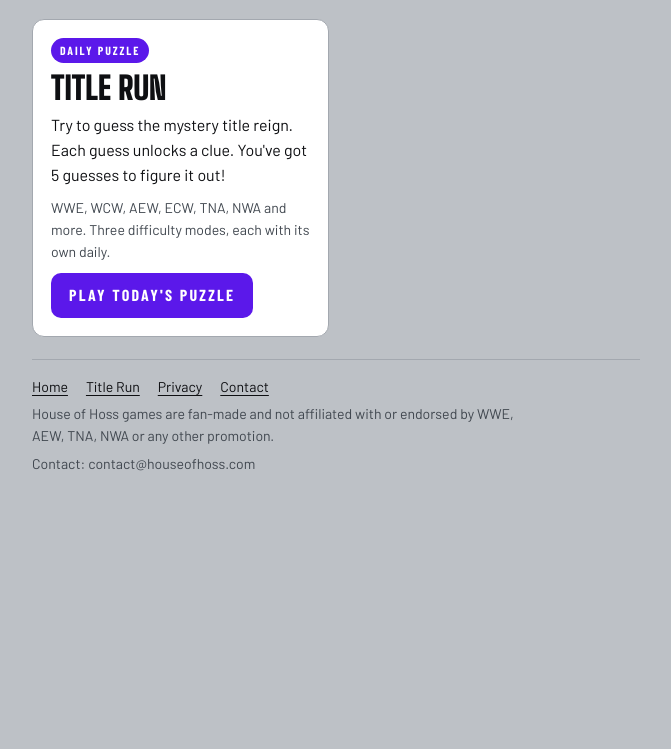
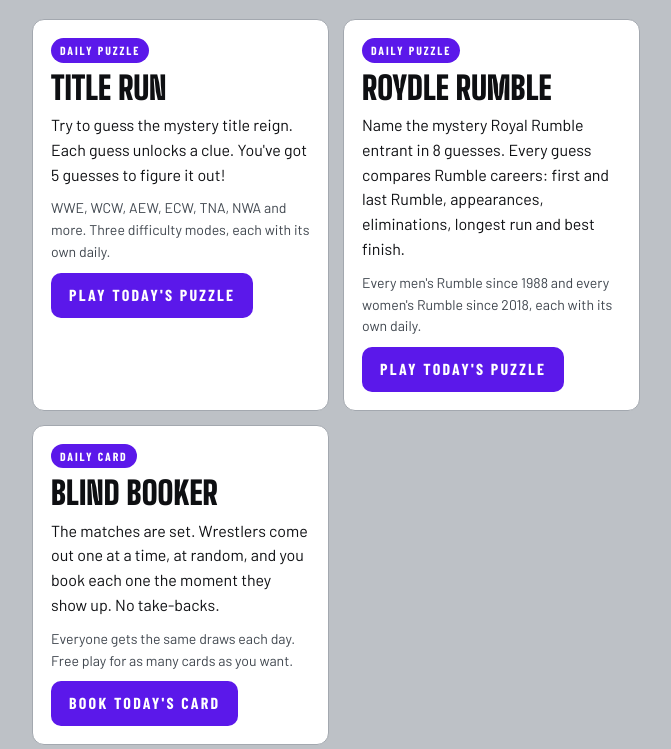
Before and after one commit to MegaPete00/megapete00.github.io, a plain HTML site: page index.html in a window 1280 px wide. Shown: the part 322-1071 px from the top of the page, without its empty margins (304-975 px from the left). Before the commit the page ends 853 px from the top, so only its background shows below. Drawn offline with nearby package versions, Linux system fonts and the light colour scheme.

Commit message:
Add files via upload

```diff
--- a/index.html
+++ b/index.html
@@ -88,6 +88,20 @@ footer nav{display:flex;flex-wrap:wrap;gap:6px 18px}
     <p class="fine">WWE, WCW, AEW, ECW, TNA, NWA and more. Three difficulty modes, each with its own daily.</p>
     <a class="play" href="/titlerun/">Play today's puzzle</a>
   </article>
+  <article class="game">
+    <span class="tag">Daily puzzle</span>
+    <h3>Roydle Rumble</h3>
+    <p>Name the mystery Royal Rumble entrant in 8 guesses. Every guess compares Rumble careers: first and last Rumble, appearances, eliminations, longest run and best finish.</p>
+    <p class="fine">Every men's Rumble since 1988 and every women's Rumble since 2018, each with its own daily.</p>
+    <a class="play" href="/roydle/">Play today's puzzle</a>
+  </article>
+  <article class="game">
+    <span class="tag">Daily card</span>
+    <h3>Blind Booker</h3>
+    <p>The matches are set. Wrestlers come out one at a time, at random, and you book each one the moment they show up. No take-backs.</p>
+    <p class="fine">Everyone gets the same draws each day. Free play for as many cards as you want.</p>
+    <a class="play" href="/blindbooker/">Book today's card</a>
+  </article>
 </section>
 
 <footer>
```
Also changed, not shown: apple-touch-icon.png, favicon.ico, icon-192.png, icon-512.png.
